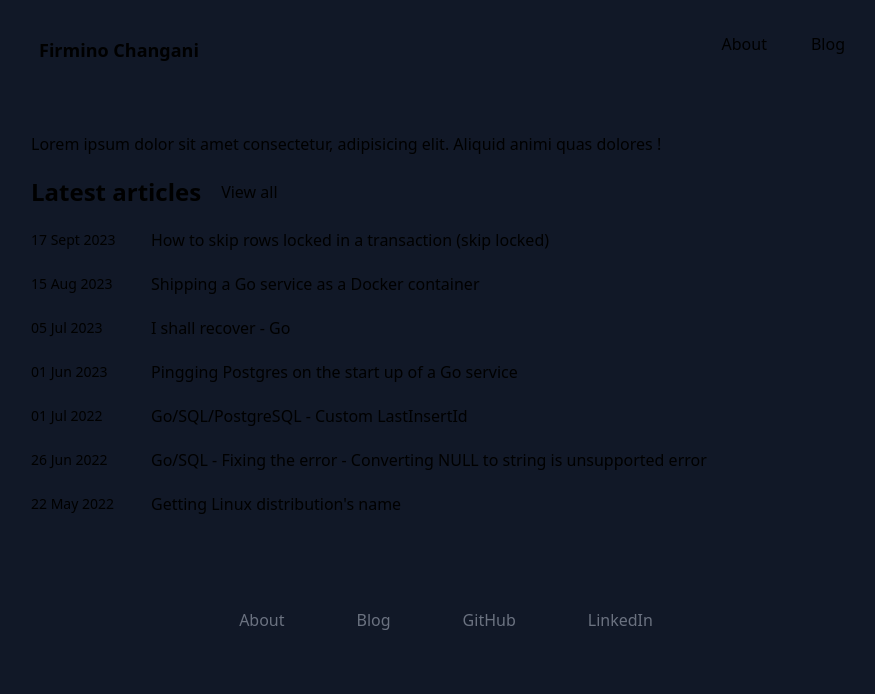
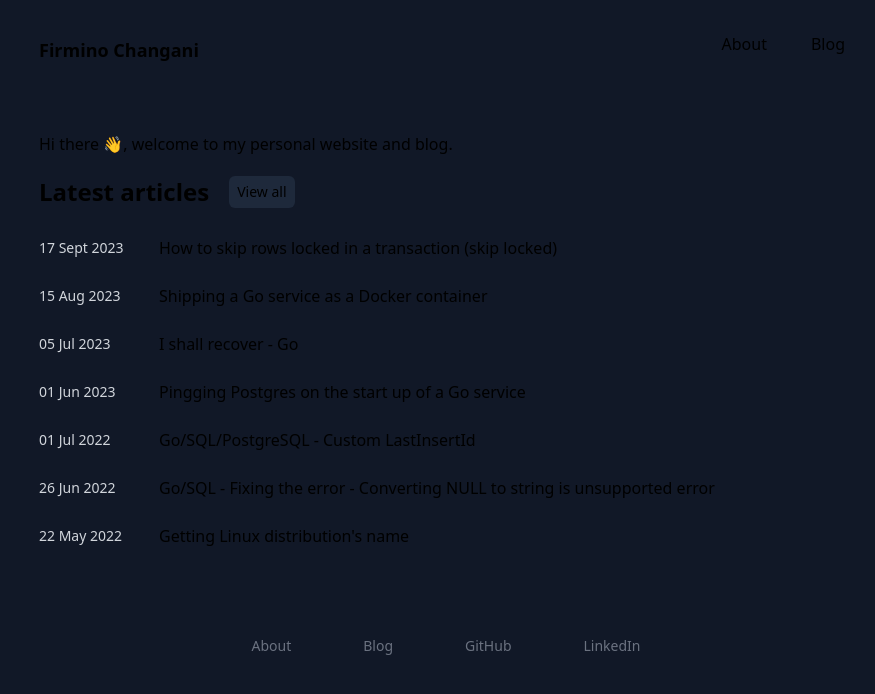
Before and after one commit to flowck/firmino.work, a Next.js app in the folder firmino.work/: page / in a window 1280 px wide. Shown: the top 694 px of the page, without its empty margins (194-1069 px from the left). Built offline with nearby package versions, Linux system fonts and the light colour scheme.

Commit message:
wip: home page

```diff
--- /dev/null
+++ b/firmino.work/app/(components)/Button.tsx
@@ -0,0 +1,7 @@
+import { PropsWithChildren } from "react";
+
+interface Props extends PropsWithChildren {}
+
+export function Button({ children }: Props) {
+  return <button>{children}</button>;
+}
--- /dev/null
+++ b/firmino.work/app/(components)/ButtonLink.tsx
@@ -0,0 +1,17 @@
+import Link from "next/link";
+import { PropsWithChildren } from "react";
+
+interface Props extends PropsWithChildren {
+  href: string;
+}
+
+export function ButtonLink({ children, href }: Props) {
+  return (
+    <Link
+      className="btn flex items-center rounded-md px-2 text-sm bg-slate-800 hover:bg-slate-700 transition-colors duration-300"
+      href={href}
+    >
+      {children}
+    </Link>
+  );
+}
--- a/firmino.work/app/(components)/Footer.tsx
+++ b/firmino.work/app/(components)/Footer.tsx
@@ -6,21 +6,33 @@ export function Footer() {
   return (
     <Container as="footer" className="w-full">
       <nav className="w-full flex justify-center">
-        <ul className="flex gap-10 py-2 text-gray-500">
-          <MenuItem className="hover:text-white" href="/about">
-            About
-          </MenuItem>
-          <MenuItem className="hover:text-white" href="/blog">
-            Blog
-          </MenuItem>
-          <MenuItem className="hover:text-white" href="https://github.com/flowck">
-            GitHub
-          </MenuItem>
-          <MenuItem className="hover:text-white" href="https://linkedin.com/in/firminochangani">
-            LinkedIn
-          </MenuItem>
+        <ul className="flex gap-10 py-2 text-gray-500 text-sm">
+          {menuItems.map((item) => (
+            <MenuItem key={item.href} className="hover:text-white" href={item.href}>
+              {item.label}
+            </MenuItem>
+          ))}
         </ul>
       </nav>
     </Container>
   );
 }
+
+const menuItems = [
+  {
+    href: "/about",
+    label: "About",
+  },
+  {
+    href: "/blog",
+    label: "Blog",
+  },
+  {
+    href: "https://github.com/flowck",
+    label: "GitHub",
+  },
+  {
+    href: "https://linkedin.com/in/firminochangani",
+    label: "LinkedIn",
+  },
+];
--- a/firmino.work/app/(components)/PostItem.tsx
+++ b/firmino.work/app/(components)/PostItem.tsx
@@ -9,10 +9,12 @@ interface Props {
 
 export function PostItem({ title, href, date }: Props) {
   return (
-    <article className="grid grid-cols-[120px_auto] mb-5 items-center">
-      <span className="text-sm">{formatDate(date)}</span>
-      <h1 className="">
-        <Link href={href}>{title}</Link>
+    <article className="grid grid-cols-[120px_auto] mb-2 items-center hover:bg-slate-800 transition-colors duration-300 px-2 py-2 rounded-md">
+      <span className="text-sm text-gray-300">{formatDate(date)}</span>
+      <h1>
+        <Link className="w-full block" href={href}>
+          {title}
+        </Link>
       </h1>
     </article>
   );
--- a/firmino.work/app/page.tsx
+++ b/firmino.work/app/page.tsx
@@ -1,6 +1,5 @@
-import Link from "next/link";
-import { formatDate } from "./(blogging)/(lib)/dates";
 import { getAllBlogPosts } from "./(blogging)/(lib)/posts";
+import { ButtonLink } from "./(components)/ButtonLink";
 import { Container } from "./(components)/Container";
 import { PostItem } from "./(components)/PostItem";
 
@@ -10,10 +9,10 @@ export default async function Home() {
   return (
     <main>
       <Container>
-        <div>Lorem ipsum dolor sit amet consectetur, adipisicing elit. Aliquid animi quas dolores !</div>
-        <div className="flex gap-5 my-5">
+        <div className="px-2">Hi there 👋, welcome to my personal website and blog.</div>
+        <div className="flex gap-5 my-5 px-2">
           <h1 className="font-bold text-2xl">Latest articles</h1>
-          <button className="btn">View all</button>
+          <ButtonLink href="/blog">View all</ButtonLink>
         </div>
 
         <div>
```
Also changed, not shown: 1 other file (tests, documents, lock files or other folders).
